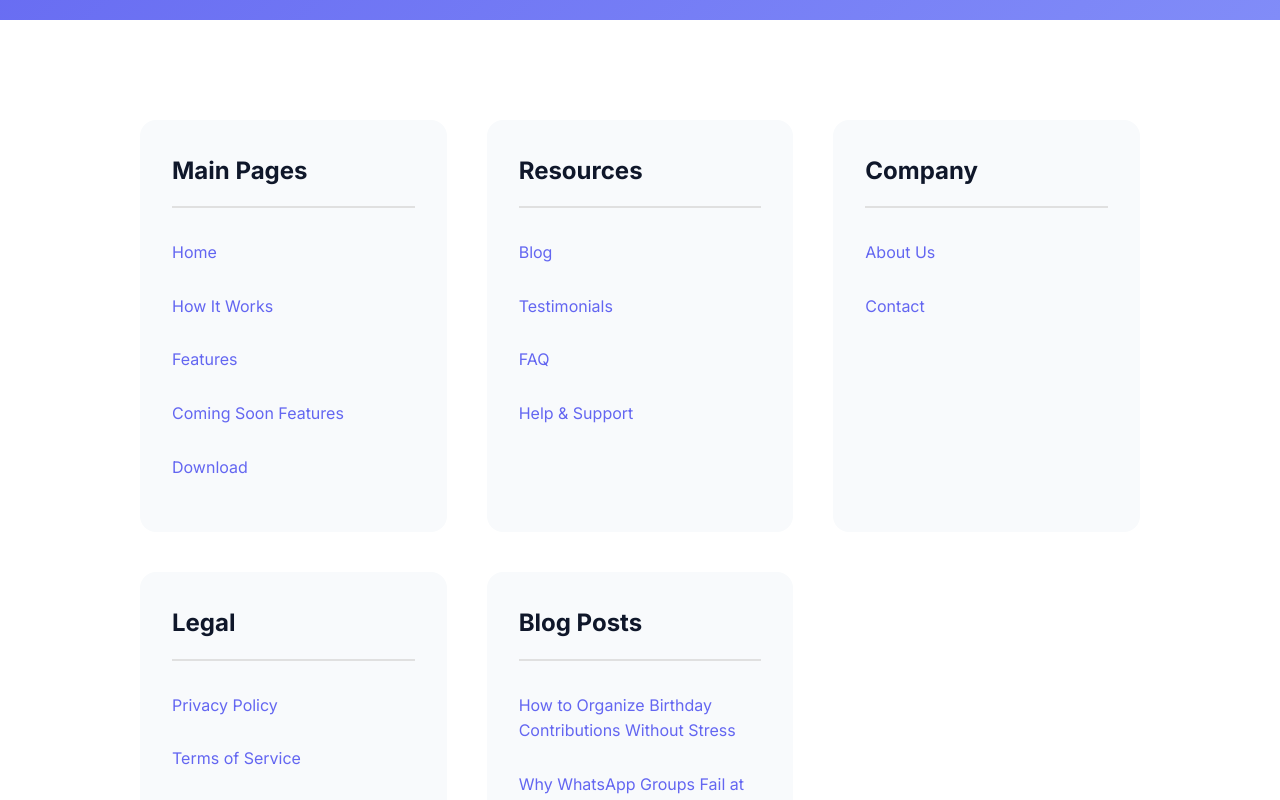
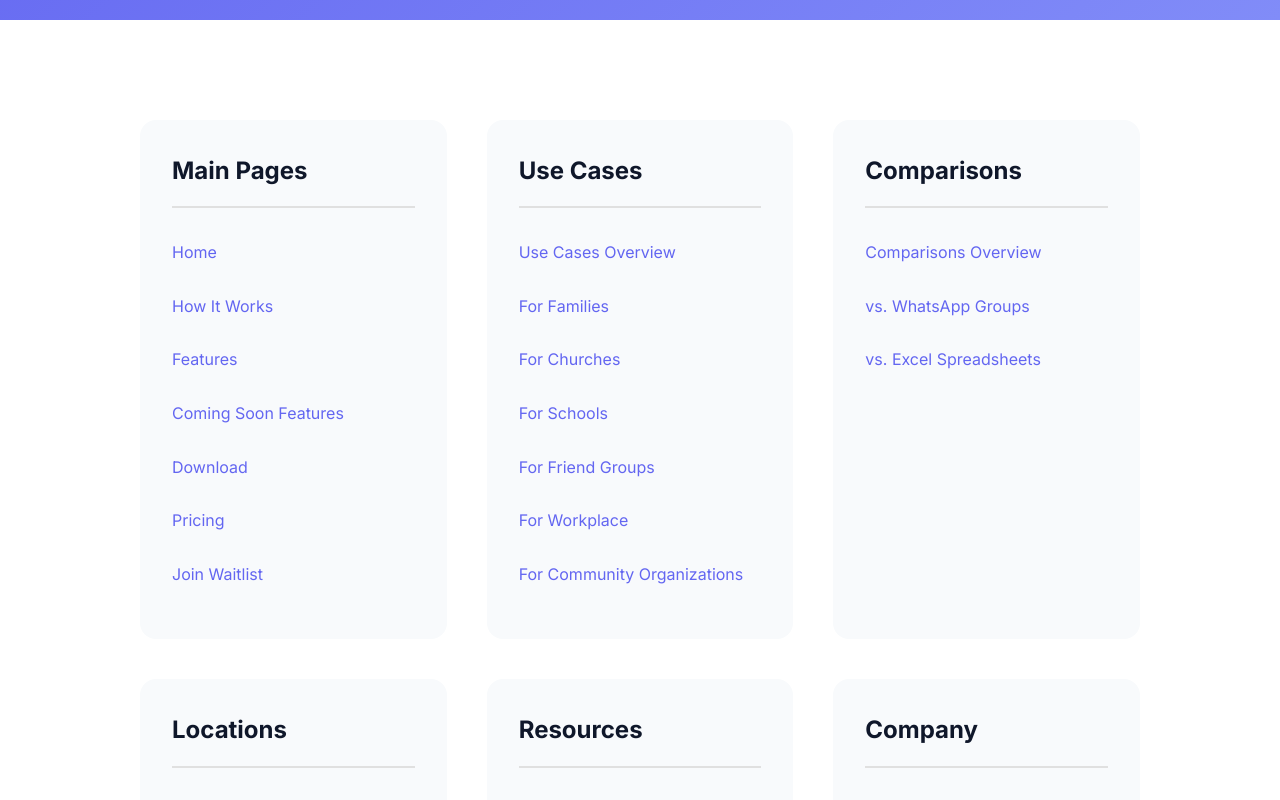
Before and after one commit to chinazaaa/groupfund-website, a React (Vite) app: page /sitemap in a window 1280 px wide. Shown: the part 520-1320 px from the top of the page. Built offline with nearby package versions, Linux system fonts and the light colour scheme; no server answers.

Commit message:
Update SitemapPage.jsx

```diff
--- a/src/pages/SitemapPage.jsx
+++ b/src/pages/SitemapPage.jsx
@@ -12,12 +12,60 @@ export default function SitemapPage() {
         { path: "/how-it-works", label: "How It Works" },
         { path: "/features", label: "Features" },
         { path: "/coming-soon-features", label: "Coming Soon Features" },
-        { path: "/download", label: "Download" }
+        { path: "/download", label: "Download" },
+        { path: "/pricing", label: "Pricing" },
+        { path: "/waitlist", label: "Join Waitlist" }
+      ]
+    },
+    {
+      category: "Use Cases",
+      links: [
+        { path: "/use-cases", label: "Use Cases Overview" },
+        { path: "/use-cases/families", label: "For Families" },
+        { path: "/use-cases/churches", label: "For Churches" },
+        { path: "/use-cases/schools", label: "For Schools" },
+        { path: "/use-cases/friend-groups", label: "For Friend Groups" },
+        { path: "/use-cases/workplace", label: "For Workplace" },
+        { path: "/use-cases/community-organizations", label: "For Community Organizations" }
+      ]
+    },
+    {
+      category: "Comparisons",
+      links: [
+        { path: "/comparisons", label: "Comparisons Overview" },
+        { path: "/comparisons/whatsapp-groups", label: "vs. WhatsApp Groups" },
+        { path: "/comparisons/excel-spreadsheets", label: "vs. Excel Spreadsheets" }
+      ]
+    },
+    {
+      category: "Locations",
+      links: [
+        { path: "/locations", label: "Locations Overview" },
+        { path: "/locations/nigeria", label: "Nigeria" },
+        { path: "/locations/lagos", label: "Lagos" },
+        { path: "/locations/united-states", label: "United States" },
+        { path: "/locations/canada", label: "Canada" },
+        { path: "/locations/australia", label: "Australia" },
+        { path: "/locations/ghana", label: "Ghana" },
+        { path: "/locations/south-africa", label: "South Africa" },
+        { path: "/locations/brazil", label: "Brazil" },
+        { path: "/locations/germany", label: "Germany" },
+        { path: "/locations/ireland", label: "Ireland" },
+        { path: "/locations/france", label: "France" },
+        { path: "/locations/netherlands", label: "Netherlands" },
+        { path: "/locations/switzerland", label: "Switzerland" }
       ]
     },
     {
       category: "Resources",
       links: [
+        { path: "/resources", label: "Resources Overview" },
+        { path: "/resources/how-to-organize-birthday-contributions", label: "How to Organize Birthday Contributions" },
+        { path: "/resources/birthday-contribution-etiquette", label: "Birthday Contribution Etiquette" },
+        { path: "/resources/calculating-group-contributions", label: "Calculating Group Contributions" },
+        { path: "/resources/multi-currency-group-payments", label: "Multi-Currency Group Payments" },
+        { path: "/resources/managing-large-group-contributions", label: "Managing Large Group Contributions" },
+        { path: "/resources/avoiding-birthday-contribution-mistakes", label: "Avoiding Birthday Contribution Mistakes" },
         { path: "/blog", label: "Blog" },
         { path: "/testimonials", label: "Testimonials" },
         { path: "/faq", label: "FAQ" },
@@ -28,14 +76,20 @@ export default function SitemapPage() {
       category: "Company",
       links: [
         { path: "/about", label: "About Us" },
-        { path: "/contact", label: "Contact" }
+        { path: "/contact", label: "Contact" },
+        { path: "/press", label: "Press" },
+        { path: "/careers", label: "Careers" },
+        { path: "/branding", label: "Branding Guidelines" }
       ]
     },
     {
-      category: "Legal",
+      category: "Legal & Policies",
       links: [
         { path: "/privacy", label: "Privacy Policy" },
         { path: "/terms", label: "Terms of Service" },
+        { path: "/cookie-policy", label: "Cookie Policy" },
+        { path: "/security", label: "Security" },
+        { path: "/accessibility", label: "Accessibility" },
         { path: "/delete-account", label: "Delete Account" }
       ]
     },
```
